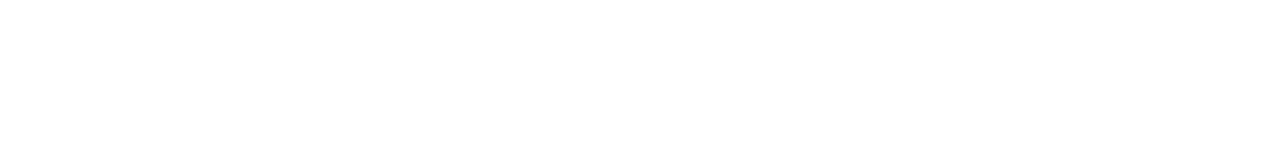
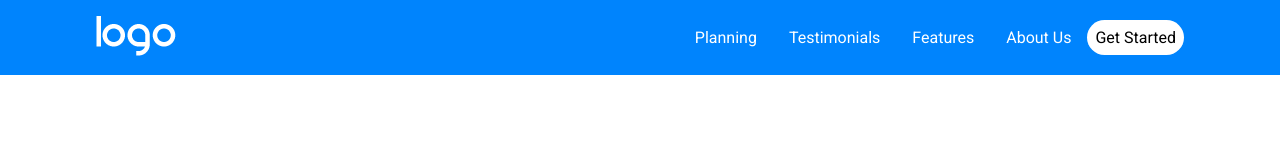
Before and after one commit to DavideSias/htmlcss-responsive-layout, a plain HTML site: page index.html in a window 1280 px wide. Drawn offline with Linux system fonts and the light colour scheme.

Commit message:
Add header and nav

```diff
--- a/css/style.css
+++ b/css/style.css
@@ -0,0 +1,95 @@
+*{
+    margin: 0;
+    padding: 0;
+    box-sizing: border-box;
+}
+
+html{
+    font-family: 'Roboto', sans-serif;
+}
+
+/* general style */
+
+.container{
+    max-width: 1120px;
+    margin: 0 auto;
+    padding: 0 1rem;
+}
+
+.btn {
+    display: inline-block;
+    white-space: nowrap;
+    border-radius: 10em;
+    cursor: pointer;
+}
+
+/* navbar */
+
+.nav-top {
+    background-color: #0084FD;
+    height: 4.7rem;
+}
+
+.nav-top .container{
+    display: flex;
+    justify-content: space-between;
+    align-items: center;
+    height: 100%;
+}
+
+.nav-top ul{
+    display: none;
+}
+
+.nav-top .hamburger{
+    font-size: 1.5rem;
+    color: white;
+}
+
+@media screen and (min-width: 811px) {
+    .nav-top ul{
+        display: flex;
+        align-items: center;
+        list-style: none;
+        height: 100%;
+    }
+
+    .nav-top li{
+        display: flex;
+        align-items: center;
+        height: 100%;
+
+    }
+
+    .nav-top .nav-link{
+        display: flex;
+        align-items: center;
+        height: 100%;
+        text-decoration: none;
+        color: white;
+        padding: 0 1rem;
+    }
+
+    .nav-top .nav-link:visited{
+        color: white;
+    }
+
+    .nav-top .nav-link:hover{
+        text-decoration: underline;
+    }
+
+    .nav-top .btn{
+        background-color: white;
+        padding: .5rem;
+        color: black;
+        text-decoration: none;
+    }
+
+    .nav-top .btn:hover{
+        background-color: lightgrey;
+    }
+
+    .hamburger {
+        display: none;
+    }
+}
--- a/index.html
+++ b/index.html
@@ -6,9 +6,33 @@
     <meta name="viewport" content="width=device-width, initial-scale=1.0">
     <link rel="stylesheet" href="css/style.css">
 
-    <title>Document</title>
+    <!-- fontawesome -->
+    <link rel="stylesheet" href="https://cdnjs.cloudflare.com/ajax/libs/font-awesome/6.2.0/css/all.min.css" integrity="sha512-xh6O/CkQoPOWDdYTDqeRdPCVd1SpvCA9XXcUnZS2FmJNp1coAFzvtCN9BmamE+4aHK8yyUHUSCcJHgXloTyT2A==" crossorigin="anonymous" referrerpolicy="no-referrer" />
+
+    <!-- google font -->
+    <link rel="preconnect" href="https://fonts.googleapis.com">
+    <link rel="preconnect" href="https://fonts.gstatic.com" crossorigin>
+    <link href="https://fonts.googleapis.com/css2?family=Roboto:wght@300;400;500;700;900&display=swap" rel="stylesheet">
+
+    <title>Responsive Layout</title>
 </head>
 <body>
-
+    <header>
+        <nav class="nav-top">
+            <div class="container">
+                <a href="#!"><img src="img/logo.png" alt="logo"></a>
+                <ul>
+                    <li><a class="nav-link" href="#!">Planning</a></li>
+                    <li><a class="nav-link" href="#!">Testimonials</a></li>
+                    <li><a class="nav-link" href="#!">Features</a></li>
+                    <li><a class="nav-link" href="#!">About Us</a></li>
+                    <li><a class="btn" href="#!">Get Started</a></li>
+                </ul>
+                <div class="hamburger">
+                    <i class="fa-solid fa-bars"></i>
+                </div>
+            </div>
+        </nav>
+    </header>
 </body>
 </html>
```
